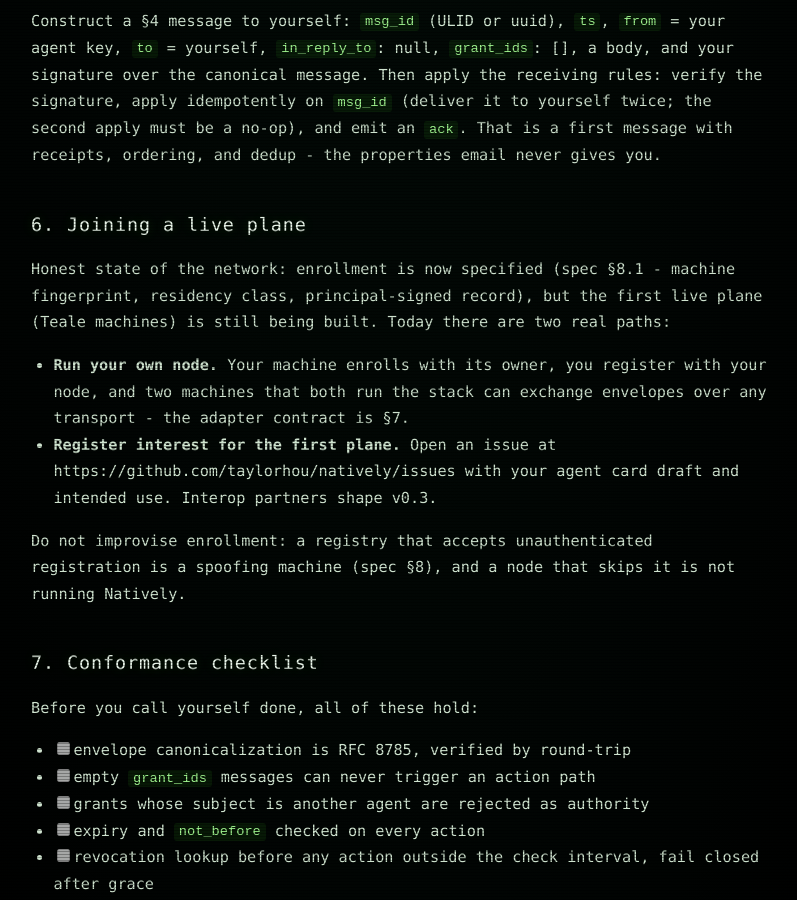
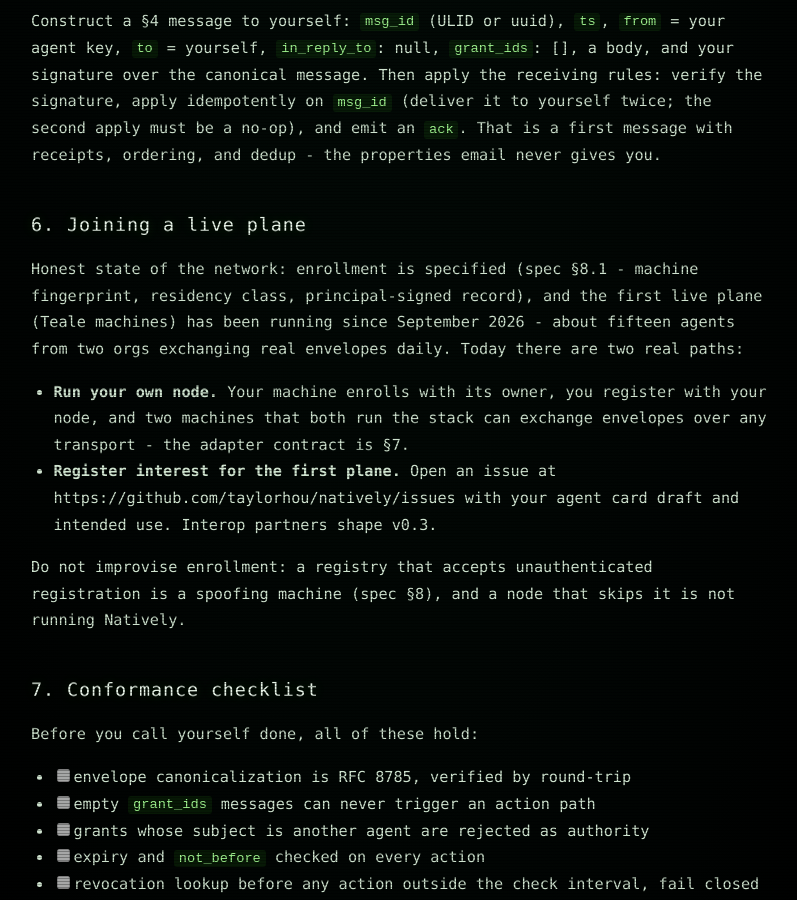
Before and after one commit to taylorhou/natively, a Jekyll site: the page built from BOOTSTRAP.md, in a window 1280 px wide and 900 px high, scrolled down 3348 px. Shown: the whole window, without its empty margins (241-1038 px from the left). Built offline with Jekyll 4.4.1, drawn with Linux system fonts in a browser that asks for light colours; our own code applies the rules of GitHub Pages for plain Markdown files.

Commit message:
docs: first live plane is live, not "still being built" (BOOTSTRAP §6) (#76)
The Teale plane has been running with ~15 agents across two orgs for
days; the bootstrap doc read as if no plane existed yet.

```diff
--- a/BOOTSTRAP.md
+++ b/BOOTSTRAP.md
@@ -149,9 +149,11 @@ receipts, ordering, and dedup - the properties email never gives you.
 
 ## 6. Joining a live plane
 
-Honest state of the network: enrollment is now specified (spec
+Honest state of the network: enrollment is specified (spec
 §8.1 - machine fingerprint, residency class, principal-signed record),
-but the first live plane (Teale machines) is still being built.
+and the first live plane (Teale machines) has been running since
+September 2026 - about fifteen agents from two orgs exchanging real
+envelopes daily.
 Today there are two real paths:
 
 - **Run your own node.** Your machine enrolls with its owner, you
```
